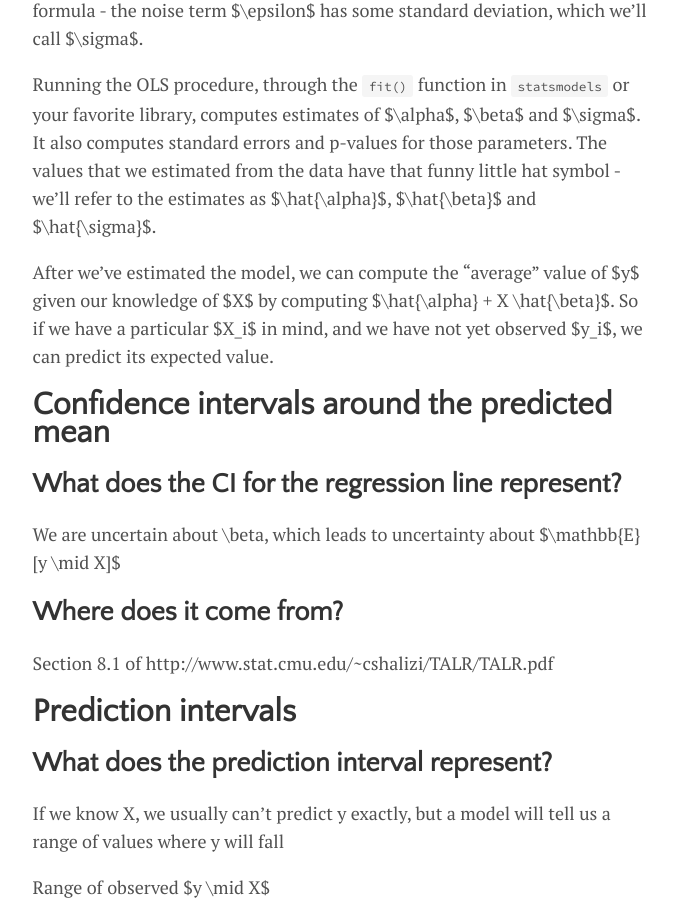
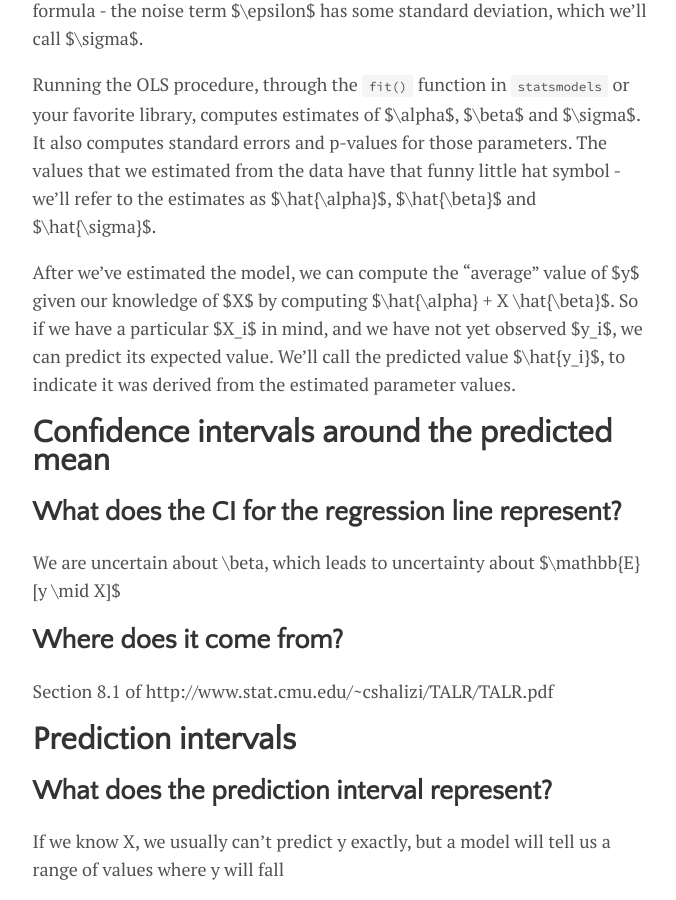
Before and after one commit to lmc2179/lmc2179.github.io, a Jekyll site: the page built from drafts/prediction_confidence.md, in a window 1280 px wide and 900 px high, scrolled down 5892 px. Shown: the whole window, without its empty margins (300-976 px from the left). Built offline with Jekyll 4.4.1, drawn with Linux system fonts in a browser that asks for light colours; formulas are drawn with MathJax 3.

Commit message:
Update prediction_confidence.md

```diff
--- a/drafts/prediction_confidence.md
+++ b/drafts/prediction_confidence.md
@@ -106,7 +106,7 @@ Where we've added a vector of parameters called $\beta$ and a scalar called $\al
 
 Running the OLS procedure, through the `fit()` function in `statsmodels` or your favorite library, computes estimates of $\alpha$, $\beta$ and $\sigma$. It also computes standard errors and p-values for those parameters. The values that we estimated from the data have that funny little hat symbol - we'll refer to the estimates as $\hat{\alpha}$, $\hat{\beta}$ and $\hat{\sigma}$.
 
-After we've estimated the model, we can compute the "average" value of $y$ given our knowledge of $X$ by computing $\hat{\alpha} + X \hat{\beta}$. So if we have a particular $X_i$ in mind, and we have not yet observed $y_i$, we can predict its expected value.
+After we've estimated the model, we can compute the "average" value of $y$ given our knowledge of $X$ by computing $\hat{\alpha} + X \hat{\beta}$. So if we have a particular $X_i$ in mind, and we have not yet observed $y_i$, we can predict its expected value. We'll call the predicted value $\hat{y_i}$, to indicate it was derived from the estimated parameter values.
 
 # Confidence intervals around the predicted mean
 
```
